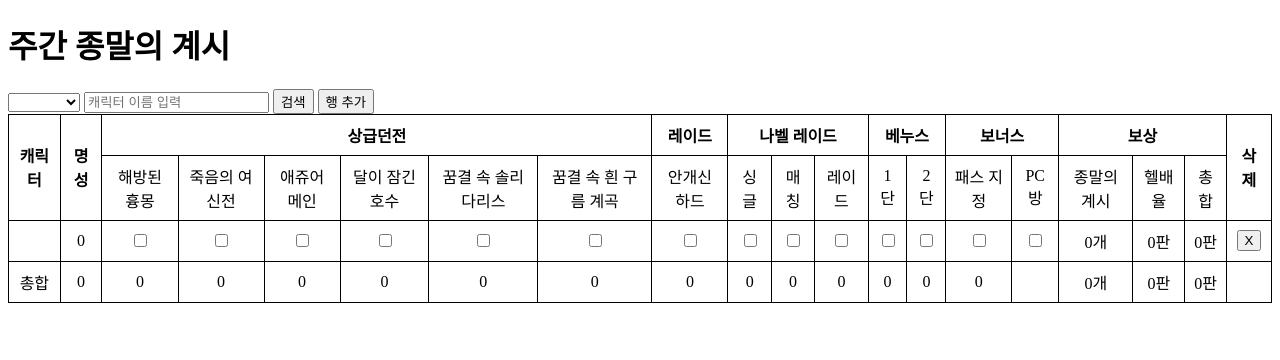
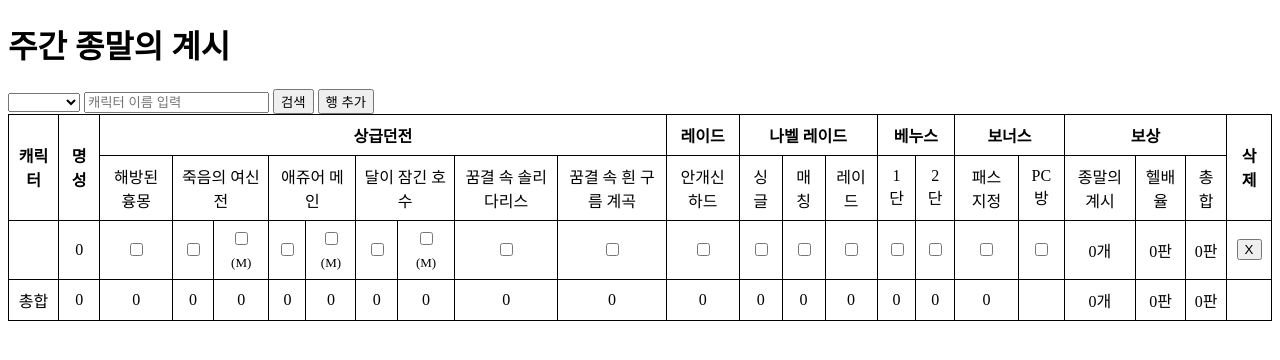
Before and after one commit to PlantJelly/dnfspear, a SvelteKit app: page /doomoracle-week in a window 1280 px wide. Both pictures are taken after a click on the button "행 추가". Shown: the top 360 px of the page. Built offline with nearby package versions, Linux system fonts and the light colour scheme.

Commit message:
매칭 보상 추가 / 매칭 체크박스 및 일반 보상과 중복 체크 불가능 기능 추가

```diff
--- a/src/routes/doomoracle-week/+page.svelte
+++ b/src/routes/doomoracle-week/+page.svelte
@@ -12,8 +12,11 @@
     베누스2단 : [100, 8],
     계곡 : [40, 3],
     꿈솔 : [60, 4],
+    매칭달잠호 : [40, 6],
     달잠호 : [60, 7],
+    매칭애쥬어 : [80, 9],
     애쥬어 : [100, 10],
+    매칭여신전 : [100, 10],
     여신전 : [120, 11],
     흉몽 : [140, 12]
     };
@@ -32,8 +35,11 @@
             캐릭터 : apiResult["이름"],
             명성 : apiResult["명성"],
             흉몽 : (apiResult["명성"] >= 52952 ? true : false),
+            매칭여신전 : false,
             여신전 : (apiResult["명성"] >= 48988 ? true : false),
+            매칭애쥬어 : false,
             애쥬어 : (apiResult["명성"] >= 44929 && apiResult["명성"] < 52952 ? true : false),
+            매칭달잠호 : false,
             달잠호 : (apiResult["명성"] >= 34749 && apiResult["명성"] < 48988 ? true : false),
             계곡 : (apiResult["명성"] >= 23016 && apiResult["명성"] < 44929 ? true : false),
             꿈솔 : (apiResult["명성"] >= 16316 && apiResult["명성"] < 34749 ? true : false),
@@ -80,7 +86,7 @@
                 continue;
             }
             if (character[dungeon] == true) {
-                if (["흉몽", "여신전", "애쥬어", "달잠호", "꿈솔", "계곡"].includes(dungeon)) {
+                if (["흉몽", "여신전", "매칭여신전", "애쥬어", "매칭애쥬어", "달잠호", "매칭달잠호", "꿈솔", "계곡"].includes(dungeon)) {
                     advancedDungeon += 1;
                 }
                 else if (["베누스1단", "베누스2단"].includes(dungeon)){
@@ -88,6 +94,11 @@
                 }
                 else if (["싱글나벨", "매칭나벨", "레이드나벨"].includes(dungeon)){
                     raid += 1;
+                }
+                if (((dungeon == "여신전" || "매칭여신전") && (character["여신전"] && character["매칭여신전"] == true)) ||
+                        ((dungeon == "애쥬어" || "매칭애쥬어") && (character["애쥬어"] && character["매칭애쥬어"] == true)) ||
+                        ((dungeon == "달잠호" || "매칭달잠호") && (character["달잠호"] && character["매칭달잠호"] == true))){
+                    return [apo, hell, "matching"];
                 }
                 apo += dungeonResult[dungeon][0];
                 hell += dungeonResult[dungeon][1];
@@ -104,7 +115,12 @@
         let checkValue = apoCalculator(tableData[idx]);
         if (checkValue[2] == false){
             tableData[idx][check] = false;
-            window.alert("방금 체크한값은 최대 보상횟수를 초과했습니다.");
+            window.alert("방금 체크한값은 주간보상횟수를 초과했습니다.");
+            return;
+        }
+        else if (checkValue[2] == "matching"){
+            tableData[idx][check] = false;
+            window.alert("방금 체크한값은 일반과 매칭을 동시에 체크했습니다.");
             return;
         }
         tableData[idx]["종말의계시"] = checkValue[0];
@@ -161,8 +177,11 @@
         명성 : 0,
         흉몽 : 0,
         여신전 : 0,
+        매칭여신전 : 0,
         애쥬어 : 0,
+        매칭애쥬어 : 0,
         달잠호 : 0,
+        매칭달잠호 : 0,
         계곡 : 0,
         꿈솔 : 0,
         안개신 : 0,
@@ -232,7 +251,7 @@
         <tr>
             <th rowspan="2">캐릭터</th>
             <th rowspan="2">명성</th>
-            <th colspan="6">상급던전</th>
+            <th colspan="9">상급던전</th>
             <th>레이드</th>
             <th colspan="3">나벨 레이드</th>
             <th colspan="2">베누스</th>
@@ -242,9 +261,9 @@
         </tr>
         <tr>
             <td>해방된 흉몽</td>
-            <td>죽음의 여신전</td>
-            <td>애쥬어 메인</td>
-            <td>달이 잠긴 호수</td>
+            <td colspan="2">죽음의 여신전</td>
+            <td colspan="2">애쥬어 메인</td>
+            <td colspan="2">달이 잠긴 호수</td>
             <td>꿈결 속 솔리다리스</td>
             <td>꿈결 속 흰 구름 계곡</td>
             <td>안개신 하드</td>
@@ -267,8 +286,11 @@
             <td>{row["명성"]}</td>
             <td><input type="checkbox" bind:checked={row["흉몽"]} on:change={() => updateHell(i, "흉몽")}></td>
             <td><input type="checkbox" bind:checked={row["여신전"]} on:change={() => updateHell(i, "여신전")}></td>
+            <td><input type="checkbox" bind:checked={row["매칭여신전"]} on:change={() => updateHell(i, "매칭여신전")}><sub style="font-size: small;">(M)</sub></td>
             <td><input type="checkbox" bind:checked={row["애쥬어"]} on:change={() => updateHell(i, "애쥬어")}></td>
+            <td><input type="checkbox" bind:checked={row["매칭애쥬어"]} on:change={() => updateHell(i, "매칭애쥬어")}><sub style="font-size: small;">(M)</sub></td>
             <td><input type="checkbox" bind:checked={row["달잠호"]} on:change={() => updateHell(i, "달잠호")}></td>
+            <td><input type="checkbox" bind:checked={row["매칭달잠호"]} on:change={() => updateHell(i, "매칭달잠호")}><sub style="font-size: small;">(M)</sub></td>
             <td><input type="checkbox" bind:checked={row["계곡"]} on:change={() => updateHell(i, "계곡")}></td>
             <td><input type="checkbox" bind:checked={row["꿈솔"]} on:change={() => updateHell(i, "꿈솔")}></td>
             <td><input type="checkbox" bind:checked={row["안개신"]} on:change={() => updateHell(i, "안개신")}></td>
@@ -290,8 +312,11 @@
             <td>{tableSumData["명성"]}</td>
             <td>{tableSumData["흉몽"]}</td>
             <td>{tableSumData["여신전"]}</td>
+            <td>{tableSumData["매칭여신전"]}</td>
             <td>{tableSumData["애쥬어"]}</td>
+            <td>{tableSumData["매칭애쥬어"]}</td>
             <td>{tableSumData["달잠호"]}</td>
+            <td>{tableSumData["매칭달잠호"]}</td>
             <td>{tableSumData["계곡"]}</td>
             <td>{tableSumData["꿈솔"]}</td>
             <td>{tableSumData["안개신"]}</td>
```
